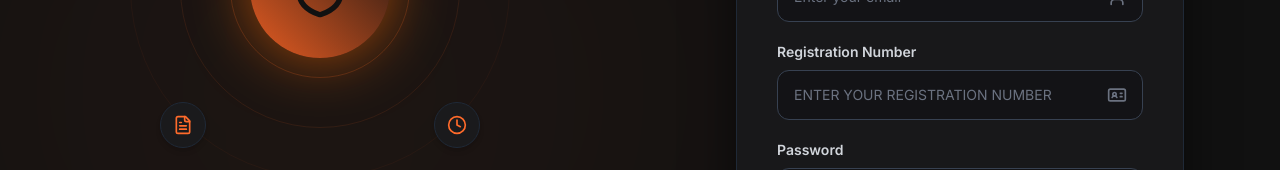
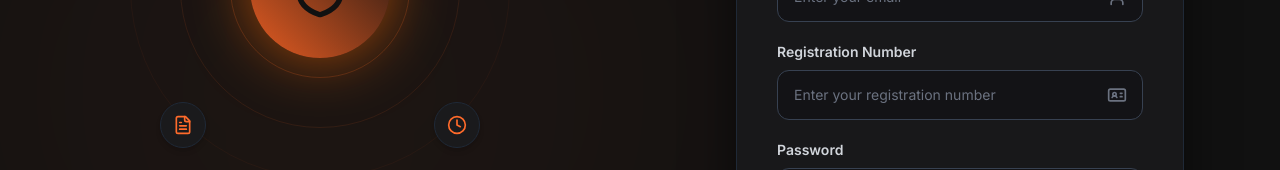
Before and after one commit to Sukhesh82/AI_Secured_Assesment, a React (Vite) app in the folder frontend/: page /register in a window 1280 px wide. Shown: the part 371-541 px from the top of the page. Built offline with nearby package versions, Linux system fonts and the light colour scheme.

Commit message:
fix: Update registration placeholder case and duplicate error message

```diff
--- a/frontend/src/pages/Register.jsx
+++ b/frontend/src/pages/Register.jsx
@@ -219,8 +219,8 @@ const Register = () => {
                       type="text"
                       required
                       value={studentId}
-                      onChange={(e) => setStudentId(e.target.value)}
-                      className="block w-full pl-4 pr-10 py-3.5 text-sm text-white border border-gray-700 rounded-xl bg-[#222224] focus:ring-1 focus:ring-brand-500 focus:border-brand-500 transition-colors placeholder-gray-500 outline-none uppercase"
+                      onChange={(e) => setStudentId(e.target.value.toUpperCase())}
+                      className="block w-full pl-4 pr-10 py-3.5 text-sm text-white border border-gray-700 rounded-xl bg-[#222224] focus:ring-1 focus:ring-brand-500 focus:border-brand-500 transition-colors placeholder-gray-500 outline-none"
                       placeholder="Enter your registration number"
                     />
                     <div className="absolute inset-y-0 right-0 pr-4 flex items-center pointer-events-none">
```
Also changed, not shown: 1 other file (tests, documents, lock files or other folders).
